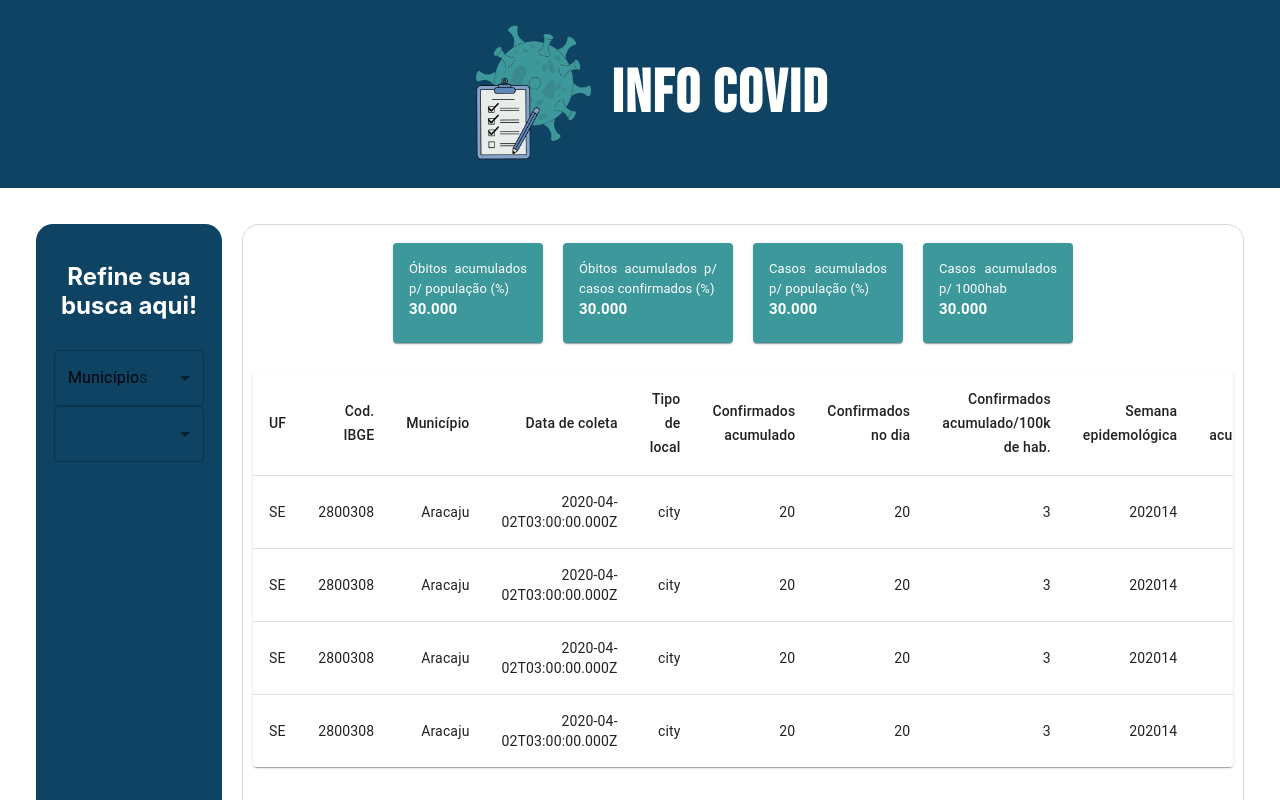
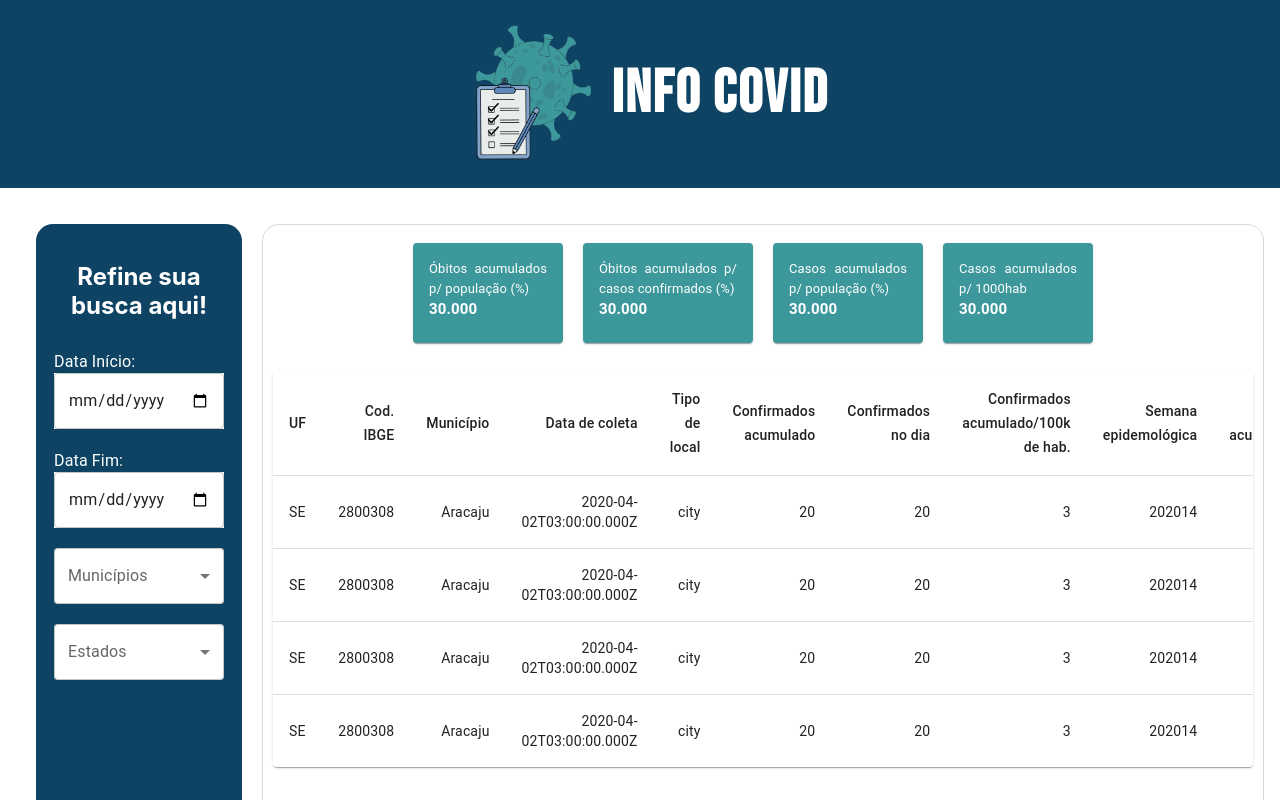
Before and after one commit to AdryAraujo/InfoCOVID, a React (Create React App) app in the folder front-end/: page / in a window 1280 px wide. Shown: the top 800 px of the page. Built offline with nearby package versions, Linux system fonts and the light colour scheme; the HTML template or start-up script is replaced by a standard one.

Commit message:
construindo filtros de pesquisa

```diff
--- a/front-end/src/App.css
+++ b/front-end/src/App.css
@@ -9,7 +9,7 @@
 }
  .container-lateral{
   background-color: #0E4364;
-  width: 300px;
+  width: 320px;
   height: 740px;
   border-radius: 17px;
   margin-top: 36px;
--- a/front-end/src/App.js
+++ b/front-end/src/App.js
@@ -15,6 +15,7 @@ import TableContainer from '@mui/material/TableContainer';
 import TableHead from '@mui/material/TableHead';
 import TableRow from '@mui/material/TableRow';
 import Paper from '@mui/material/Paper';
+import { FormLabel, TextField } from '@mui/material';
 
 function createData(uf,
   cod_IBGE,
@@ -74,9 +75,38 @@ function App() {
             <h2>Refine sua busca aqui!</h2>
           </div>
           <div className='filtros'>
+            <FormControl fullWidth>
+              <FormLabel id='data-inicio' sx={{color: 'white'}} >Data Início:</FormLabel>
+              <TextField
+                sx={{backgroundColor: "white",
+                color: "#0E4364",
+                marginBottom: "20px"}}
+                id="dataInicio"
+                fullWidth
+                aria-labelledby='data-inicio'
+                type='date'
+              />
+            </FormControl>
+            <FormControl fullWidth>
+              <FormLabel id='data-fim' sx={{color: 'white'}} >Data Fim:</FormLabel>
+              <TextField
+                sx={{backgroundColor: "white",
+                color: "#0E4364",
+                marginBottom: "20px"}}
+                id="dataFim"
+                fullWidth
+                aria-labelledby='data-fim'
+                type='date'
+              />
+            </FormControl>
             <FormControl fullWidth >
               <InputLabel id="input-municipios">Municípios</InputLabel>
               <Select
+              sx={{
+                backgroundColor: "white",
+                color: "#0E4364",
+                marginBottom: "20px"
+              }}
                 labelId="select-municipios"
                 id="municipios"
                 label="Municípios"
@@ -85,22 +115,29 @@ function App() {
                 <MenuItem >Thirty</MenuItem>
 
               </Select>
-              <InputLabel id="input-municipio">Município</InputLabel>
-              <Select fullWidth
-                labelId="select-municipio"
-                id="municipio"
-                label="Município"
+            </FormControl>
+            <FormControl fullWidth >
+              <InputLabel id="input-estados">Estados</InputLabel>
+              <Select
+              sx={{
+                backgroundColor: "white",
+                color: "#0E4364",
+                marginBottom: "20px"
+              }}
+                labelId="select-estados"
+                id="estados"
+                label="Estados"
               >
-                <MenuItem >Ten</MenuItem>
                 <MenuItem >Twenty</MenuItem>
                 <MenuItem >Thirty</MenuItem>
+
               </Select>
+
             </FormControl>
           </div>
         </div>
+
         <div className='container2'>
-
-
           <div className='container-inf'>
             <Card
             sx={{ width: '150px',
@@ -219,9 +256,6 @@ function App() {
                       <TableCell align="right">{row.popu_estimada}</TableCell>
                       <TableCell align="right">{row.data_ref}</TableCell>
                       <TableCell align="right">{row.num_atuali}</TableCell>
-
-
-
                     </TableRow>
                   ))}
                 </TableBody>
@@ -230,7 +264,6 @@ function App() {
           </div>
         </div>
       </div>
-
     </div>
   );
 }
```
